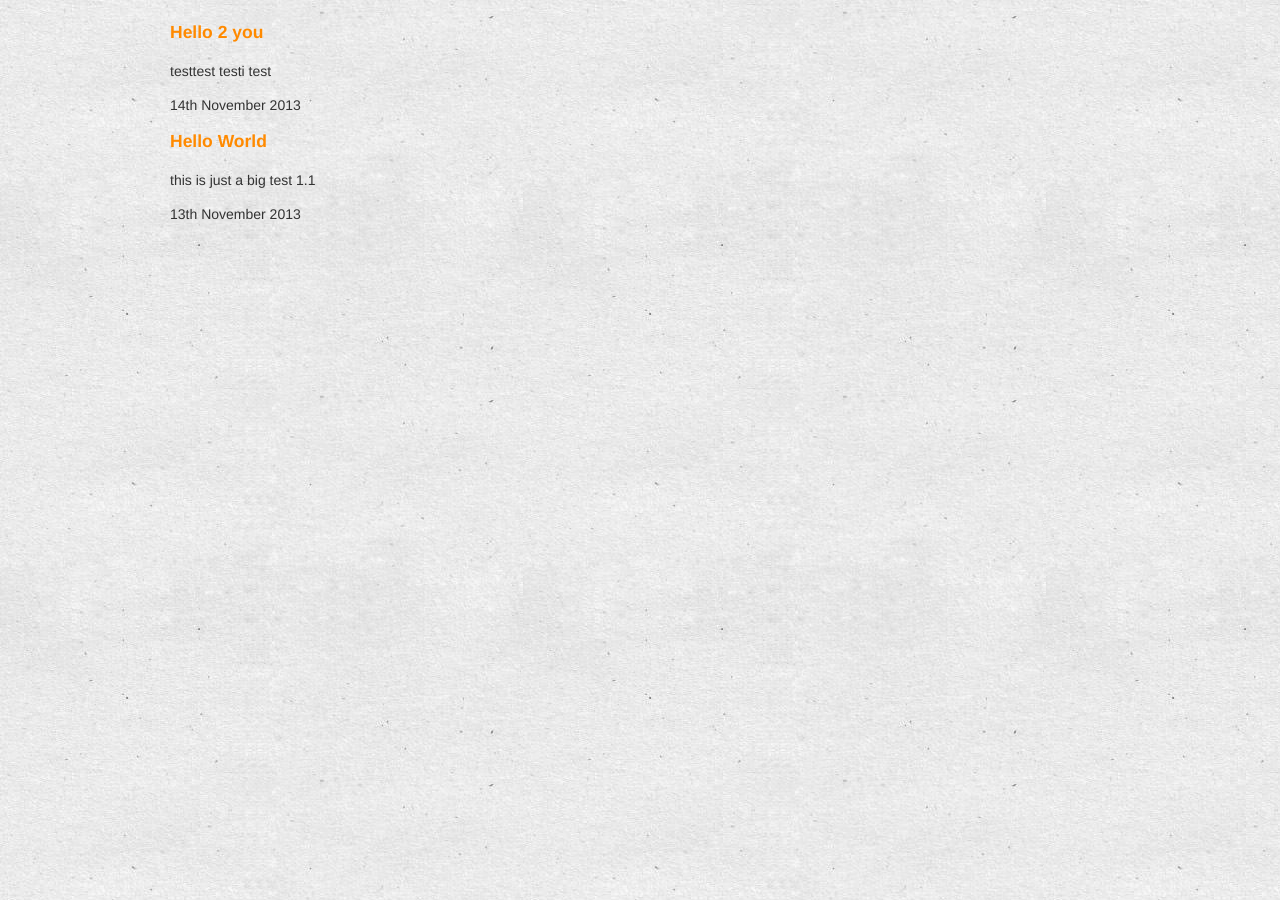
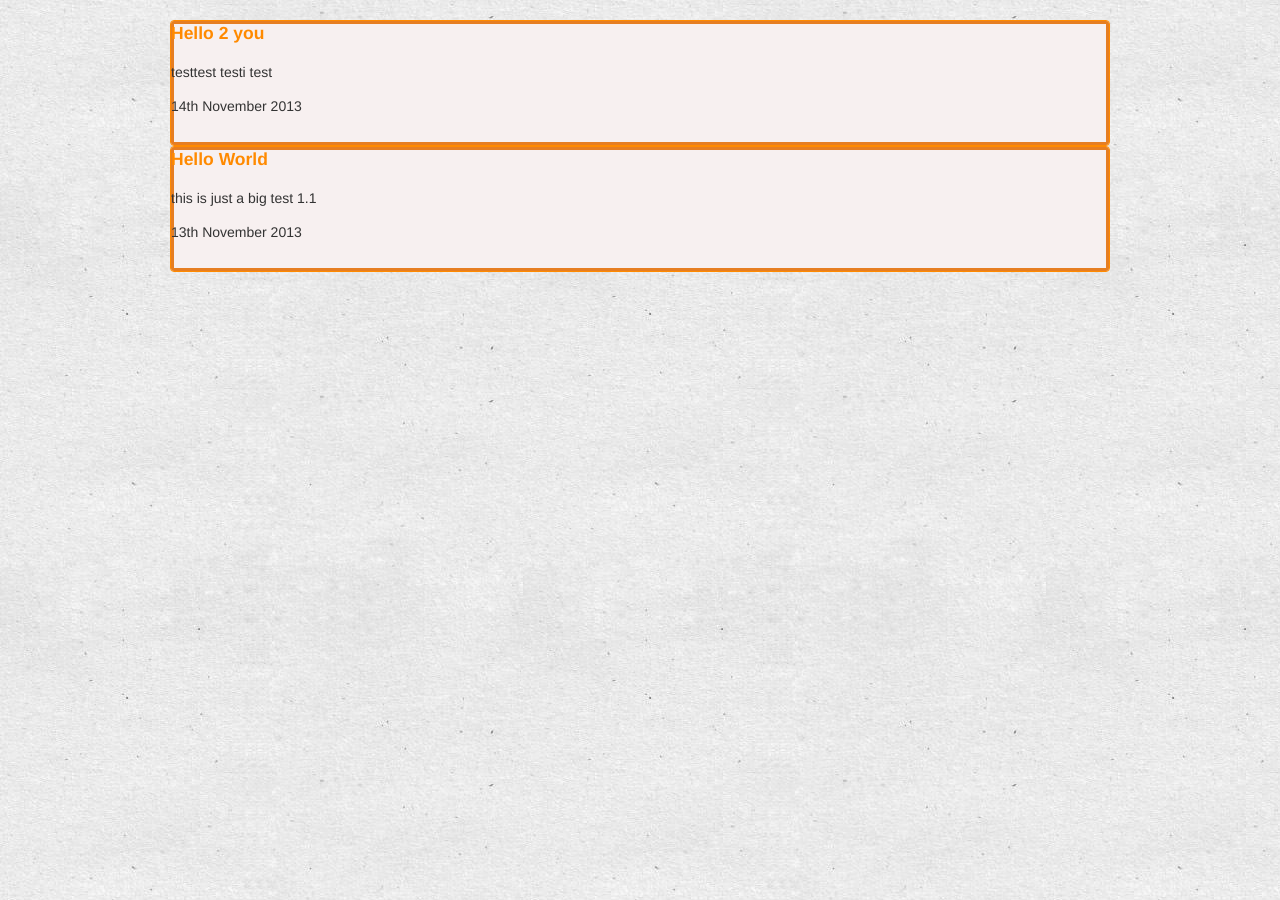
Before and after one commit to mikiec84/abbe98.github.com, a Jekyll site: the page built from index.html, in a window 1280 px wide. Built offline with Jekyll 4.4.1, drawn with Linux system fonts in a browser that asks for light colours.

Commit message:
Fixed class name

```diff
--- a/index.html
+++ b/index.html
@@ -4,7 +4,7 @@ title: Albin Larsson
 ---
 
 {% for post in site.posts limit: 5 %}
-<div class="box">
+<div class="post">
 	<h2><a href="{{ post.url }}" title="{{ post.title | xml_escape }}">{{ post.title }}</a></h2>
 	{{ post.content }}
 	<p>
```
